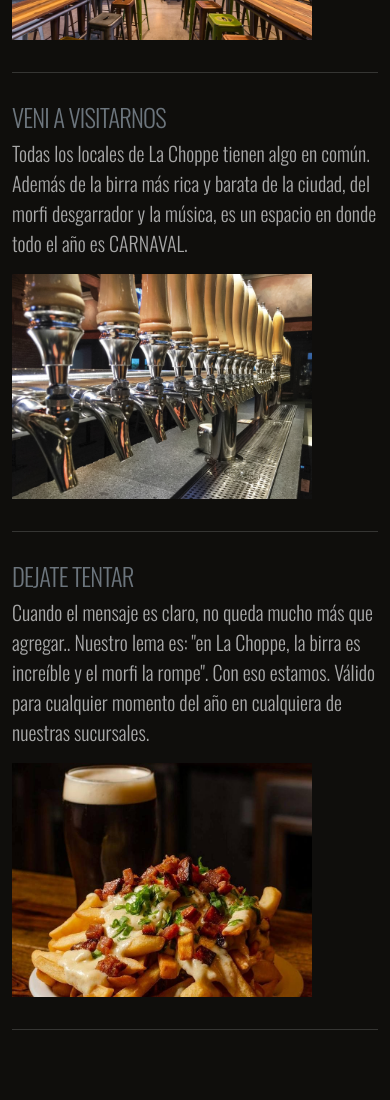
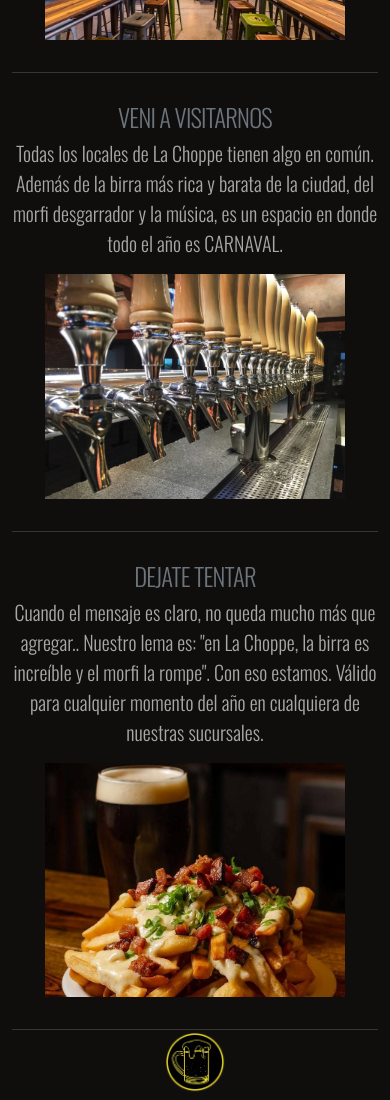
Before and after one commit to DaaniG23/entrega-proyecto-III, a plain HTML site: page index.html in a window 390 px wide. Shown: the part 760-1860 px from the top of the page. Drawn offline with nearby package versions, Linux system fonts and the light colour scheme.

Commit message:
modificando responsive

```diff
--- a/css/styles.scss
+++ b/css/styles.scss
@@ -9,7 +9,7 @@
 }
 #grid-container {
 	display: grid;
-	grid-template-rows: 4.5rem 10rem 9rem 93rem 8rem;
+	grid-template-rows: 4.5rem 10rem 9rem 92.5rem 7rem;
 	grid-template-areas: "header" "carrousel" "horarios" "contenido" "footer";
 }
 .header {
@@ -90,17 +90,26 @@ body {
 	font-weight: 300;
 	line-height: 1;
 	letter-spacing: -.05rem;
+	text-align: center;
+}
+.lead{
+	text-align: center;
 }
 .lugar {
 	img {
+		display: flex;
 		width: 300px;
 		height: auto;
+		margin: auto;
+
 	}
 }
 .lugares {
 	img {
+		display: flex;
 		width: 300px;
 		height: auto;
+		margin: auto;
 	}
 }
 footer {
@@ -109,7 +118,7 @@ footer {
 	img {
 		width: 60px;
 		height: auto;
-		padding-bottom: 20px;
+		padding-bottom: 5px;
 	}
 }
 /* pag sucursales */
@@ -368,6 +377,16 @@ footer {
 }
 
 /* RESPONSIVE CSS */
+@media (min-width: 375px) {
+#grid-container {
+	grid-template-rows: 4.5rem 10rem 9rem 88.5rem 6rem;
+	}
+}
+@media (min-width: 425px) {
+	#grid-container {
+		grid-template-rows: 4.5rem 10rem 9rem 90rem 6rem;
+	}
+}
 @media (min-width: 728px) {
 	#grid-container {
 		grid-template-rows: 6.5rem 25rem 13rem 63rem 5rem;
@@ -416,6 +435,10 @@ footer {
 	}
 	.featurette-heading {
 		font-size: 50px;
+		text-align: left;
+	}
+	.lead{
+		text-align: left;
 	}
 	.lugar {
 		img {
```
Also changed, not shown: css/styles.css, 1 other file.
